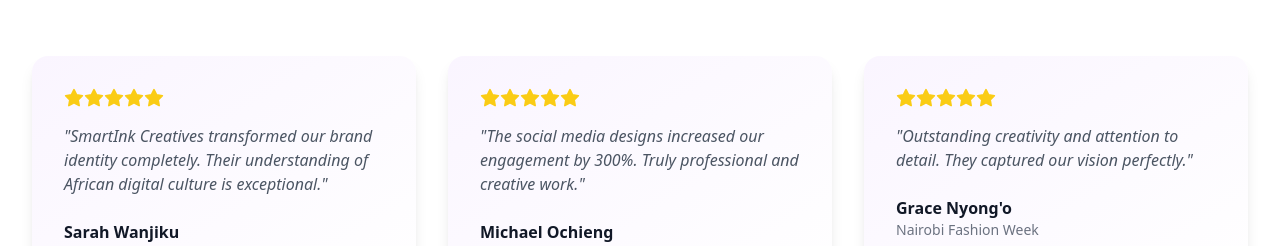
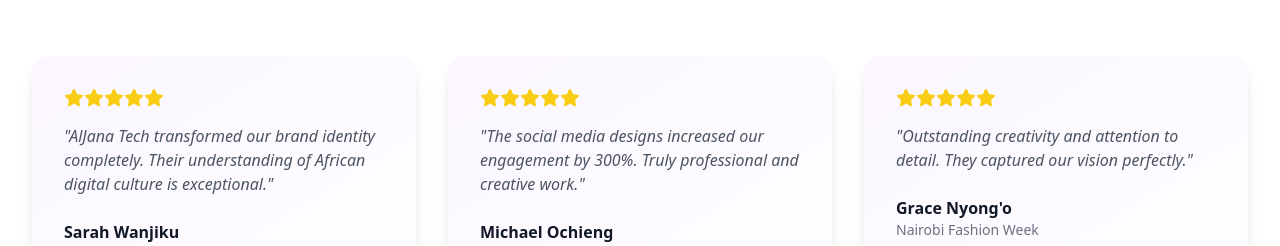
Before and after one commit to Joseph9866/Smart_creatives, a React (Vite) app: page / in a window 1280 px wide. Shown: the part 2740-2986 px from the top of the page. Built offline with nearby package versions, Linux system fonts and the light colour scheme.

Commit message:
Testimonials

```diff
--- a/src/App.tsx
+++ b/src/App.tsx
@@ -53,7 +53,7 @@ function App() {
     {
       name: "Sarah Wanjiku",
       company: "TechHub Kenya",
-      text: "SmartInk Creatives transformed our brand identity completely. Their understanding of African digital culture is exceptional.",
+      text: "AlJana Tech transformed our brand identity completely. Their understanding of African digital culture is exceptional.",
       rating: 5
     },
     {
```
